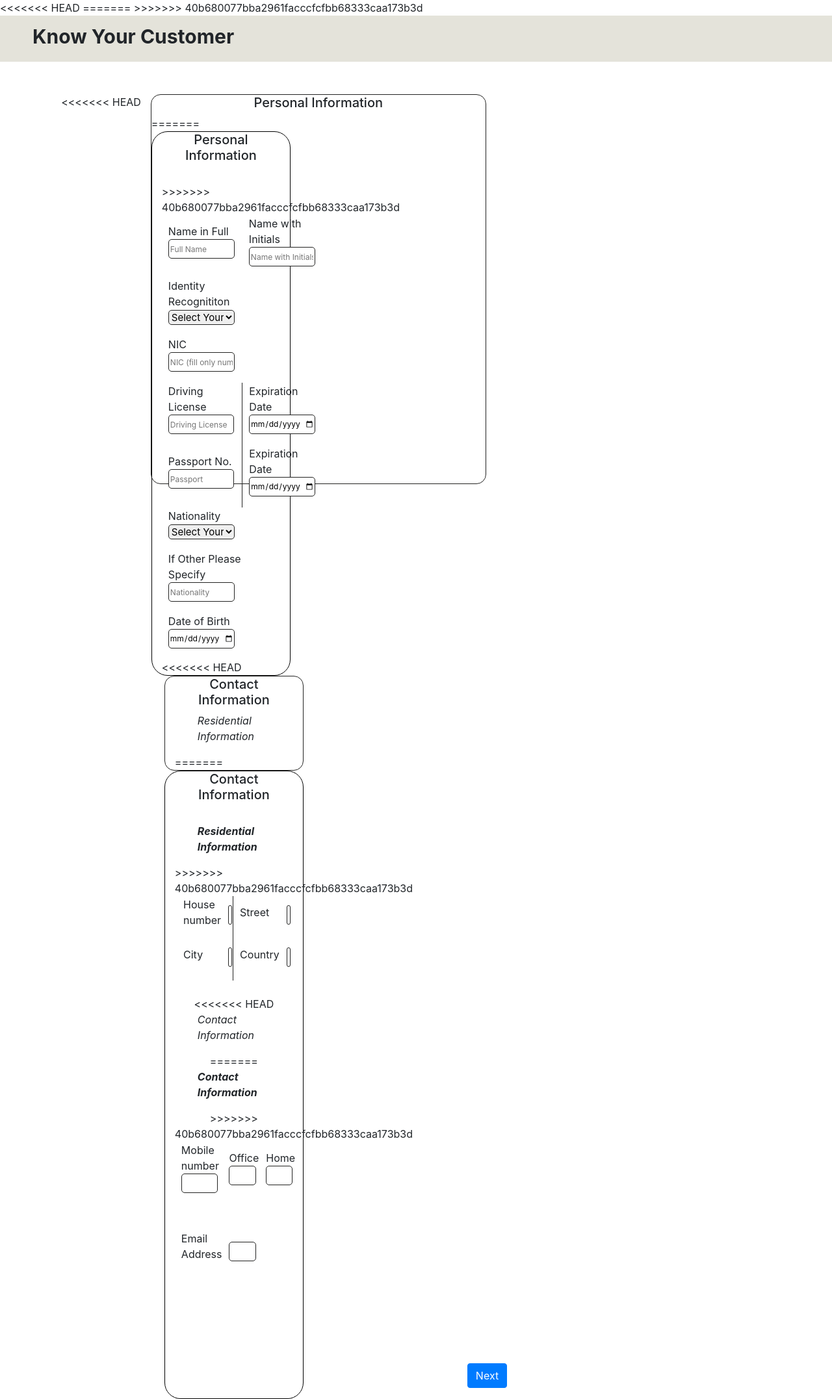
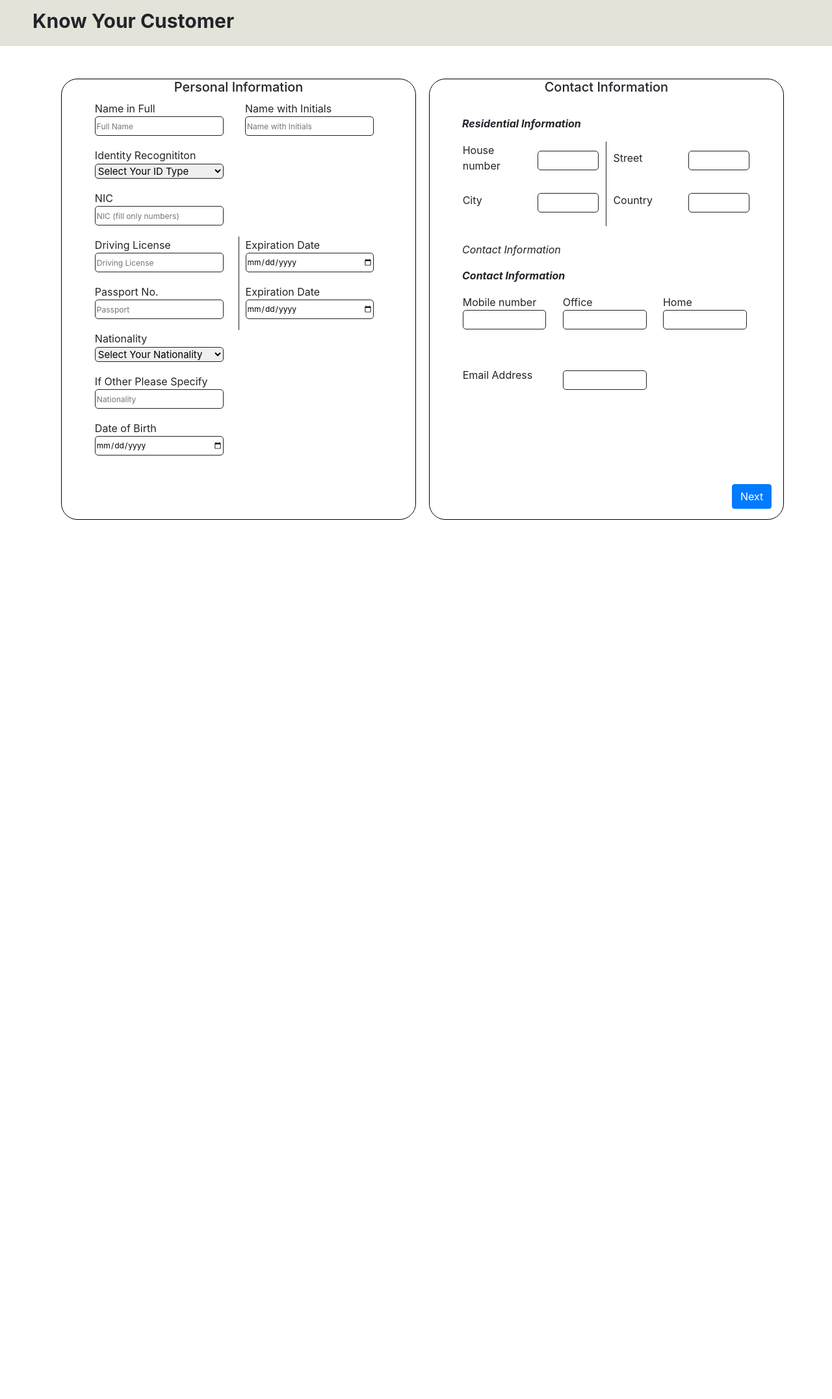
Before and after one commit to Dinithikw/TeamMicro, a Django app: template kyc_django/kyc_django/kyc/templates/kyc/index.html in a window 1280 px wide. Shown: the whole page at 65% size. After the commit the page ends 800 px from the top, so only its background shows below. Run offline with Django 3.2, Linux system fonts and the light colour scheme; the template is opened without the code that fills it, so the values that code supplies are empty; some libraries are stand-ins or nearby versions.

Commit message:
updating index.html

```diff
--- a/kyc_django/kyc_django/kyc/templates/kyc/index.css
+++ /dev/null
@@ -1,51 +0,0 @@
-/*.personal_info{
-    padding-left:50px;
-}
-form{
-    border:1px solid blue;
-}*/
-
-      .personal_info{
-        margin-left: 20px;
-        border:1px solid #232322;
-        border-radius: 15px;
-        padding-left:50px;
-      }
-      .contact_info{
-        margin-left: 20px;
-      }
-      form{
-        border-radius: 15px;
-        height:600px;
-      }
-      input{
-        border-radius: 5px;
-        width:90%;
-        height:30px;
-        font-size: 12px;
-        border:1px solid #232322;
-      }
-      select{
-        border-radius: 5px;
-        width:90%;
-        font-size: 15px;
-        border:1px solid #232322;
-      }
-      table tr td{
-        width:50%;
-        padding-left: 10px;
-      }
-      .left_border{
-        border-left: 1px solid #232322;
-        padding-left: 10px;
-        height:50px;
-      }
-      .title{
-        margin-bottom: 50px;
-        font-size: 30px;
-        background-color: #E4E3DA;
-      }
-      .contact tr td{
-        width:25%;
-        padding-bottom: 20px;
-      }
--- a/kyc_django/kyc_django/kyc/templates/kyc/index.html
+++ b/kyc_django/kyc_django/kyc/templates/kyc/index.html
@@ -11,10 +11,10 @@
     <script src="https://maxcdn.bootstrapcdn.com/bootstrap/4.0.0/js/bootstrap.min.js" integrity="sha384-JZR6Spejh4U02d8jOt6vLEHfe/JQGiRRSQQxSfFWpi1MquVdAyjUar5+76PVCmYl" crossorigin="anonymous"></script>
     <title>Document</title>
     {% load static %}
-<<<<<<< HEAD
+
     <link rel="stytlesheet" href="{% static 'index.css' %}">
 
-    <style>
+    <!--<style>
       .personal_info{
         margin-left: 20px;
       }
@@ -56,7 +56,7 @@
         width:25%;
         padding-bottom: 20px;
       }
-    </style>
+    </style>-->
 
     <script type="text/javascript">
       function validate()
@@ -160,11 +160,10 @@
 
 
 
-=======
     <link rel="stylesheet" href="{% static 'css/index.css' %}">
     <script src="{% static 'js/index_min.js' %}" type="text/javascript"></script>
     <link rel="stylesheet" href="index.css">
->>>>>>> 40b680077bba2961facccfcfbb68333caa173b3d
+
 </head>
 
 
@@ -179,16 +178,12 @@
       <div class="col-md-1">
 
       </div>
-<<<<<<< HEAD
-      <div class="col-md-5 personel_info">
+
+      <div class="col-md-5 personel_info" style="border:1px solid #000; border-radius:25px;">
       <form action="." method="POST">
           {% csrf_token %}
             <center><h5>Personal Information</h5></center>
-=======
-      <div class="col-md-5 personel_info" style="border:1px solid #000; border-radius:25px;">
-        <form action="#">
-            <center><h5>Personal Information</h5></center><br>
->>>>>>> 40b680077bba2961facccfcfbb68333caa173b3d
+        <!--<div class="col-md-5 personel_info" style="border:1px solid #000; border-radius:25px;">-->
             <table align="center" width="90%">
                 <tr>
                     <td>
@@ -268,19 +263,16 @@
                     </td>
                 </tr>
             </table>
-<<<<<<< HEAD
 
       </div>
-      <div class="col-md-5 contact_info" style="border-radius: 15px; border:1px solid #232322;">
+      <!--<div class="col-md-5 contact_info" style="border-radius: 15px; border:1px solid #232322;">
 
             <center><h5>Contact Information</h5></center>
             <p style="padding-left: 35px;"><i>Residential Information</i></p>
-=======
-      </div>
+      </div>-->
       <div class="col-md-5 contact_info" style="border:1px solid #000; border-radius:25px;">
             <center><h5>Contact Information</h5></center><br>
             <p style="padding-left: 35px;"><i><b>Residential Information</b></i></p>
->>>>>>> 40b680077bba2961facccfcfbb68333caa173b3d
             <center><table class="contact" width="90%"></center>
             <tr>
               <td>
@@ -312,11 +304,9 @@
             </tr>
             </table>
             <br>
-<<<<<<< HEAD
+
             <p style="text-align:left; padding-left:35px;"><i>Contact Information</i></p>
-=======
             <p style="text-align: left; padding-left: 35px;"><i><b>Contact Information</b></i></p>
->>>>>>> 40b680077bba2961facccfcfbb68333caa173b3d
             <table class="contact" width="90%">
               <tr>
                 <td>
```
